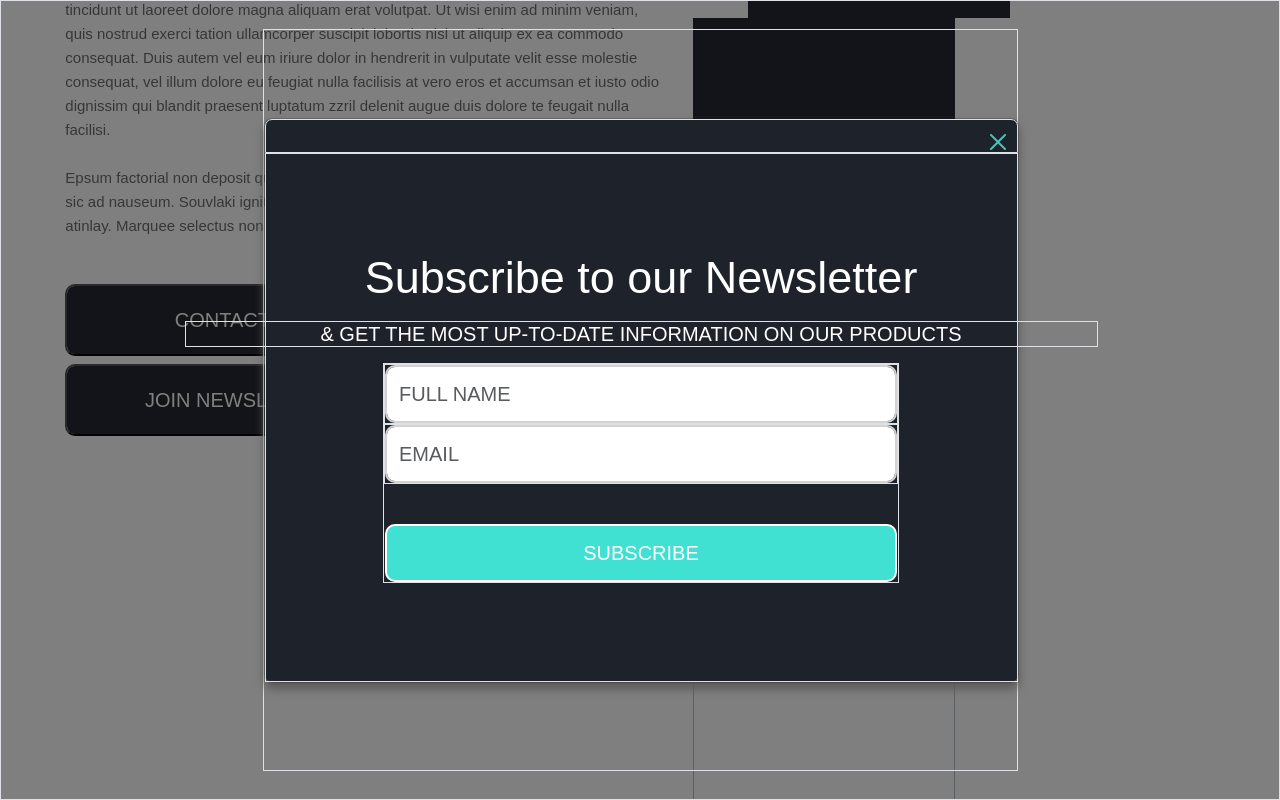
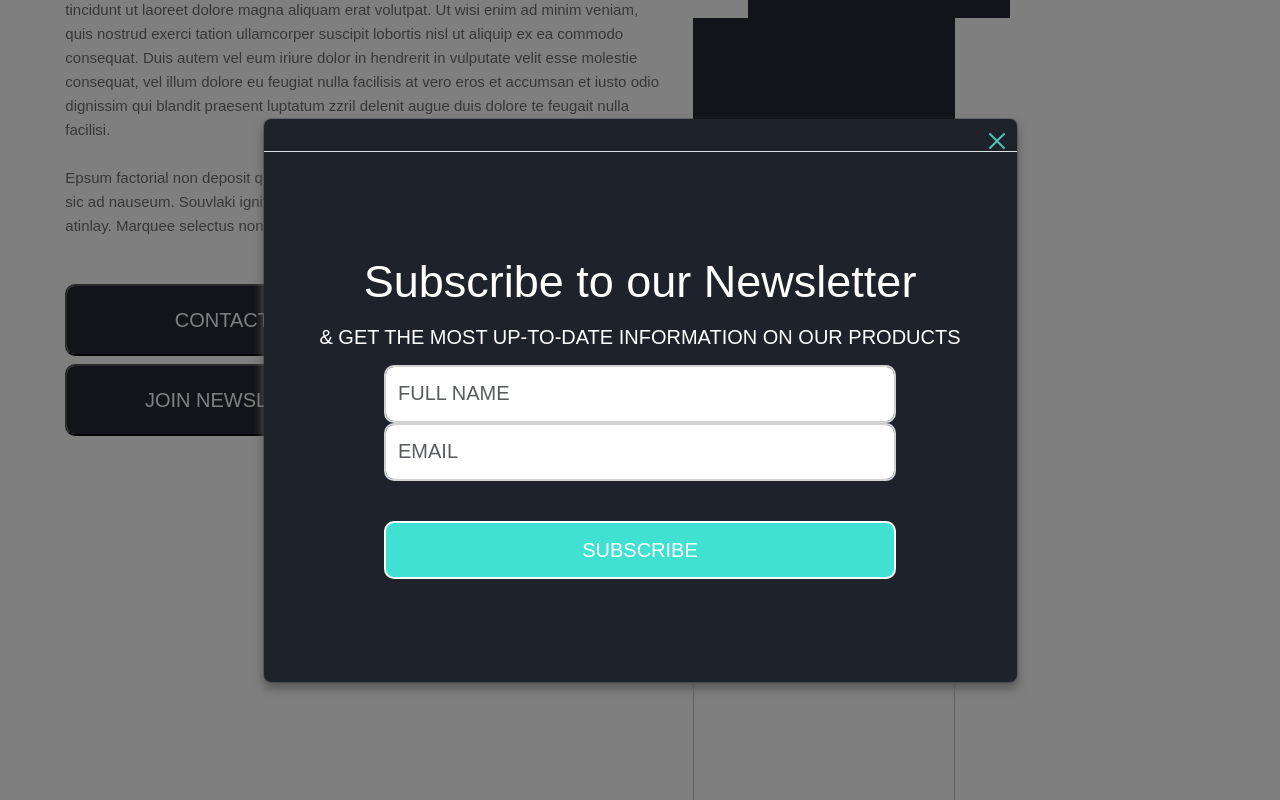
Before and after one commit to tridarreltri/life-assist-challenge, a plain HTML site: page index.html in a window 1280 px wide. Both pictures are taken after a click on the button "JOIN NEWSLETTER". Shown: the part 941-1741 px from the top of the page. Drawn offline with nearby package versions, Linux system fonts and the light colour scheme; a web font is replaced by a local one.

Commit message:
correted js script path

```diff
--- a/index.html
+++ b/index.html
@@ -86,25 +86,25 @@
     </div>
 
     <!-- Newsletter Modal -->
-    <div class="modal fade border" id="newsletterModal" tabindex="-1">
-      <div class="modal-dialog modal-dialog-centered border" style="width: 755px; max-width: 755px; height: 565px;">
+    <div class="modal fade" id="newsletterModal" tabindex="-1">
+      <div class="modal-dialog modal-dialog-centered" style="width: 755px; max-width: 755px; height: 565px;">
         <div class="modal-content" style="width: 755px; height: 565px;">
-          <div class="modal-header border ">
+          <div class="modal-header ">
             <button type="button" class="btn-close custom-close-teal position-absolute end-0 me-1 mt-1"
               data-bs-dismiss="modal"></button>
           </div>
-          <div class="modal-body d-flex flex-column align-items-center justify-content-center border">
+          <div class="modal-body d-flex flex-column align-items-center justify-content-center">
             <p class="text-center newsletterheader" id="newsletterModalLabel">
               Subscribe to our Newsletter
             </p>
-            <p class="text-uppercase newsLetterDescription text-center border">& get the most up-to-date information
+            <p class="text-uppercase newsLetterDescription text-center">& get the most up-to-date information
               on our products</p>
-            <form class="text-center needs-validation border" novalidate id="newsletterForm">
-              <div class="d-flex justify-content-center border">
+            <form class="text-center needs-validation" novalidate id="newsletterForm">
+              <div class="d-flex justify-content-center">
                 <input type="text" class="form-control text-uppercase modal-name" id="fullName" placeholder="FULL NAME" required>
                 <div class="invalid-feedback text-start">Name is required.</div>
               </div>
-              <div class="d-flex align-items-center justify-content-center border" >
+              <div class="d-flex align-items-center justify-content-center" >
                 <input type="email" class="form-control text-uppercase modal-email" id="emailAddress" placeholder="EMAIL"required>
                 <div class="invalid-feedback text-start">Valid email is required.</div>
               </div>
@@ -121,7 +121,7 @@
   <script src="https://cdn.jsdelivr.net/npm/bootstrap@5.3.7/dist/js/bootstrap.bundle.min.js"
     integrity="sha384-ndDqU0Gzau9qJ1lfW4pNLlhNTkCfHzAVBReH9diLvGRem5+R9g2FzA8ZGN954O5Q"
     crossorigin="anonymous"></script>
-  <script src="./javascript/script.js"></script>
+  <script src="./wwwroot/javascript/script.js"></script>
 </body>
 
 </html>
```
